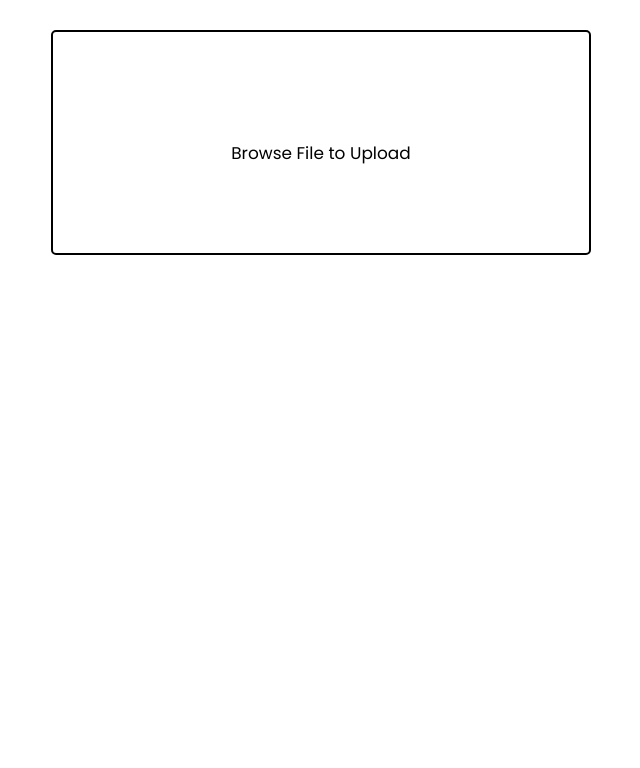
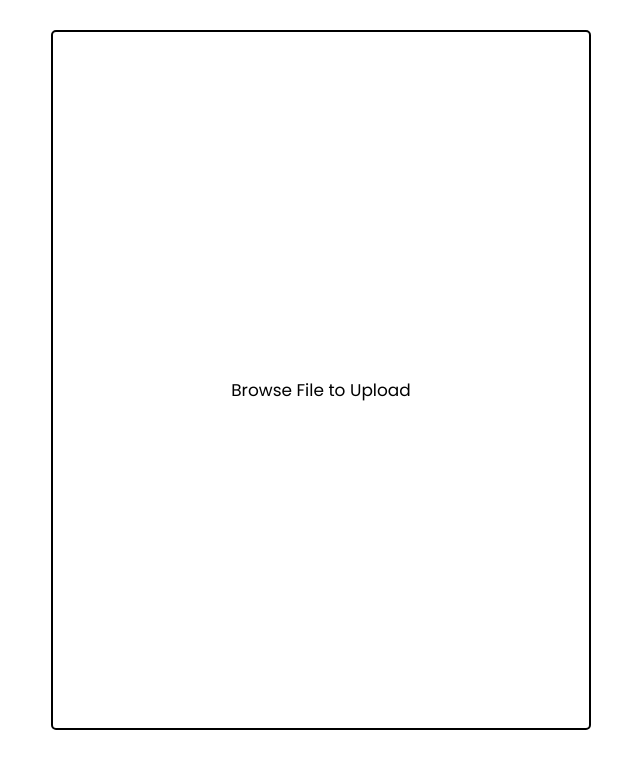
Before and after one commit to assamcareer/imageresizer, a plain HTML site: page index.html in a window 1280 px wide. Shown: the whole page, without its empty margins (319-959 px from the left). Drawn offline with Linux system fonts and the light colour scheme.

Commit message:
Update style.css

```diff
--- a/style.css
+++ b/style.css
@@ -25,7 +25,7 @@ body{
   height: 537px;
 }
 .wrapper .upload-box{
-  height: 225px;
+  height: 700px;
   display: flex;
   cursor: pointer;
   align-items: center;
```
